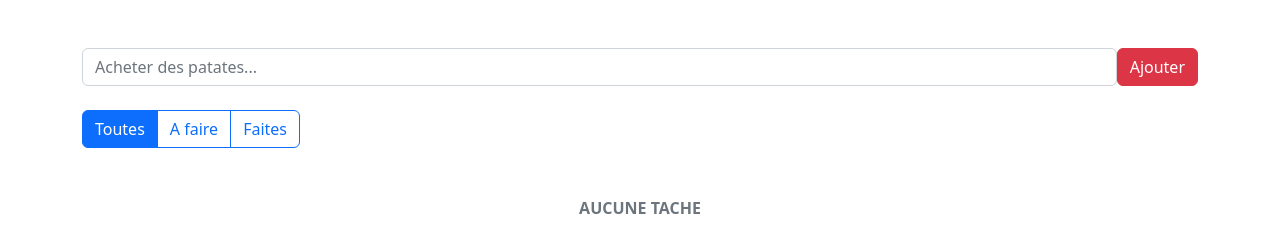
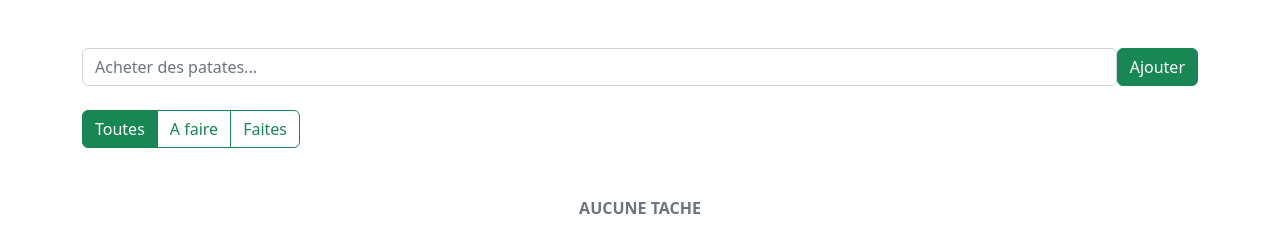
Before and after one commit to laetitiamaelle/todolist, a plain HTML site: page index.html in a window 1280 px wide. Drawn offline with nearby package versions, Linux system fonts and the light colour scheme.

Commit message:
Mise à jour depuis l'espace de travail FixBug

```diff
--- a/index.html
+++ b/index.html
@@ -14,14 +14,14 @@
 <section class="container pt-5" id="todolist">
         <form class="d-flex pb-4">
             <input required="" class="form-control" type="text" placeholder="Acheter des patates..." name="title" data-com.bitwarden.browser.user-edited="yes">
-            <button class="btn btn-danger">Ajouter</button>
+            <button class="btn btn-success">Ajouter</button>
         </form>
         <!-- <input type="text" class="form-control"> -->
         <main>
             <div class="btn-group mb-4" role="group">
-                <button type="button" class=" btn btn-outline-primary active " data-filter="all">Toutes</button>
-                <button type="button" class=" btn btn-outline-primary" data-filter="todo">A faire</button>
-                <button type="button" class=" btn btn-outline-primary" data-filter="done">Faites</button>
+                <button type="button" class=" btn btn-outline-success active " data-filter="all">Toutes</button>
+                <button type="button" class=" btn btn-outline-success" data-filter="todo">A faire</button>
+                <button type="button" class=" btn btn-outline-success" data-filter="done">Faites</button>
             </div>
 
             <ul class="list-group">
```
